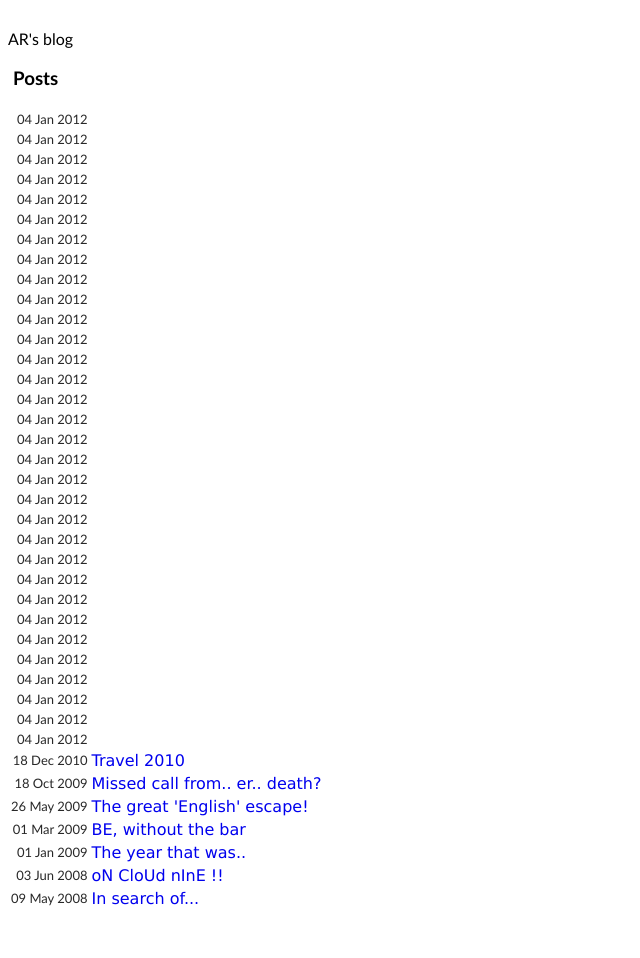
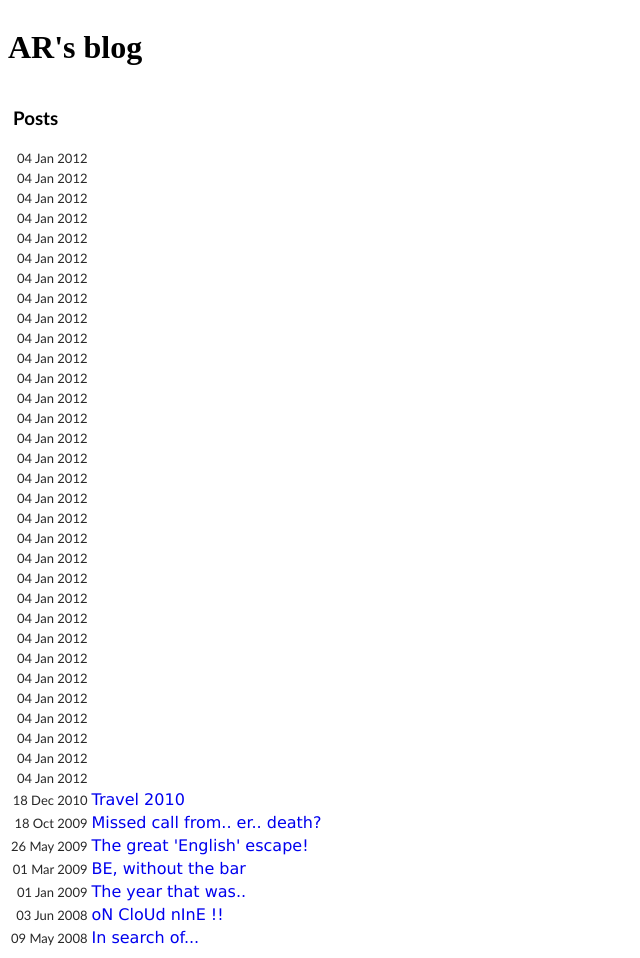
Before and after one commit to anusha-r/anusha-r.github.com, a Jekyll site: the page built from blog.html, in a window 1280 px wide. Shown: the whole page, without its empty margins (0-640 px from the left). Built offline with Jekyll 4.4.1, drawn with Linux system fonts in a browser that asks for light colours; Markdown is read by kramdown in place of the engine named in the settings; before the commit the page ends 919 px from its top, so only the background shows below that.

Commit message:
layout changes #7

```diff
--- a/_layouts/default.html
+++ b/_layouts/default.html
@@ -52,11 +52,10 @@
 	</table></p>
 </div>
 -->
-<h1> {{ title }} </h1>
-<h4> {{ date }} </h4>
+<h1> {{ page.title }} </h1>
+<h4> {{ page.date }} </h4>
+<h4> {{ page.tags }} </h4>
 <div id="mainContent">
-{{ page.title }}
-{{ page.date }}
 
   {{ content }}
 
```
